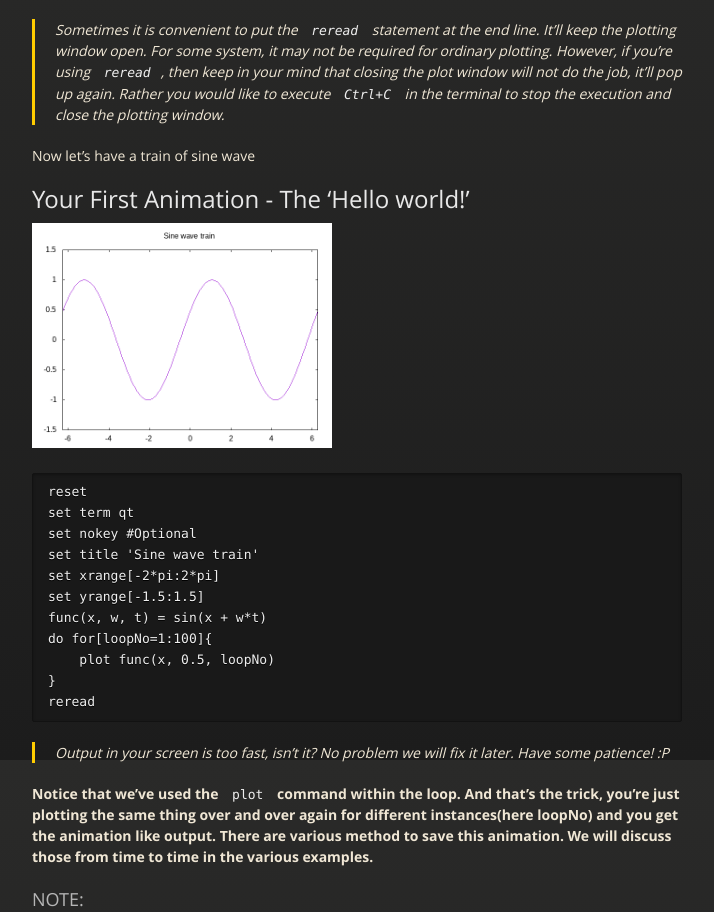
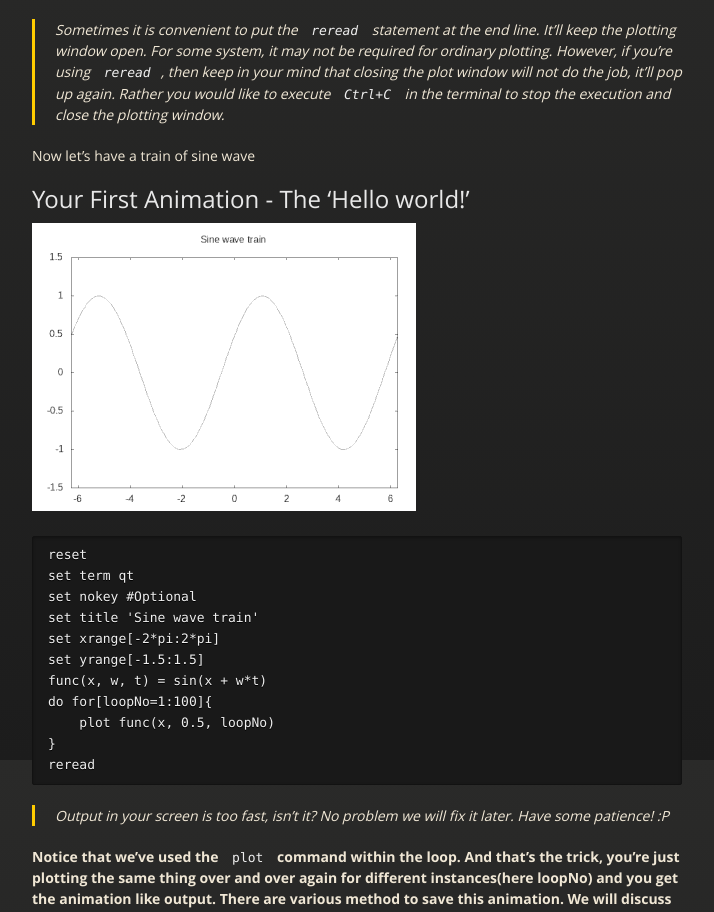
Before and after one commit to arabindo/GNUanimation, a Jekyll site: the page built from index.md, in a window 1280 px wide. Shown: the part 1940-2852 px from the top of the page, without its empty margins (283-997 px from the left). Built offline with Jekyll 4.4.1, drawn with Linux system fonts in a browser that asks for light colours; comment, search, counter and statistics services are not loaded.

Commit message:
gifs have been compressed

````diff
--- a/index.md
+++ b/index.md
@@ -51,7 +51,7 @@ Now let's have a train of sine wave
 
 ## Your First Animation - The 'Hello world!'
 
-<img src="./assets/images/sinetrain.gif" alt="Sine Train" width = 300>
+![sinetrain](./assets/images/sinetrain.gif)
 
 ```gnuplot
 reset
````
Also changed, not shown: assets/images/sinetrain.gif, 4 other files.
